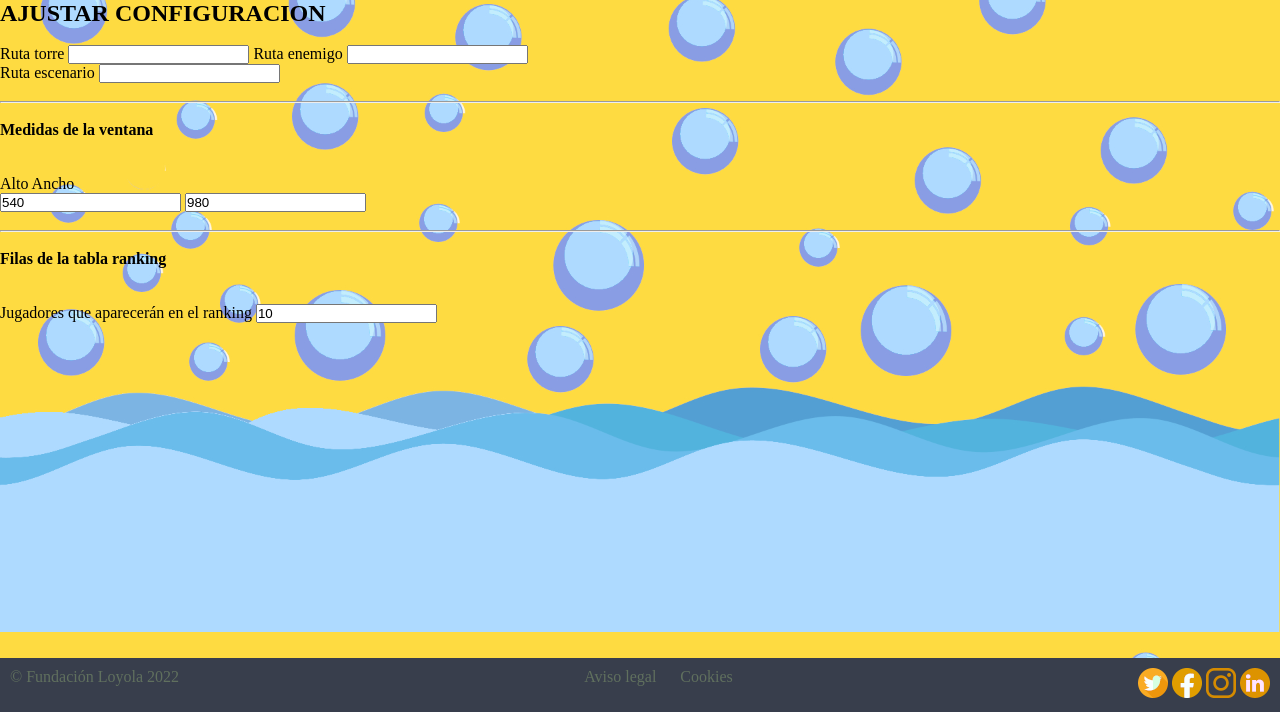
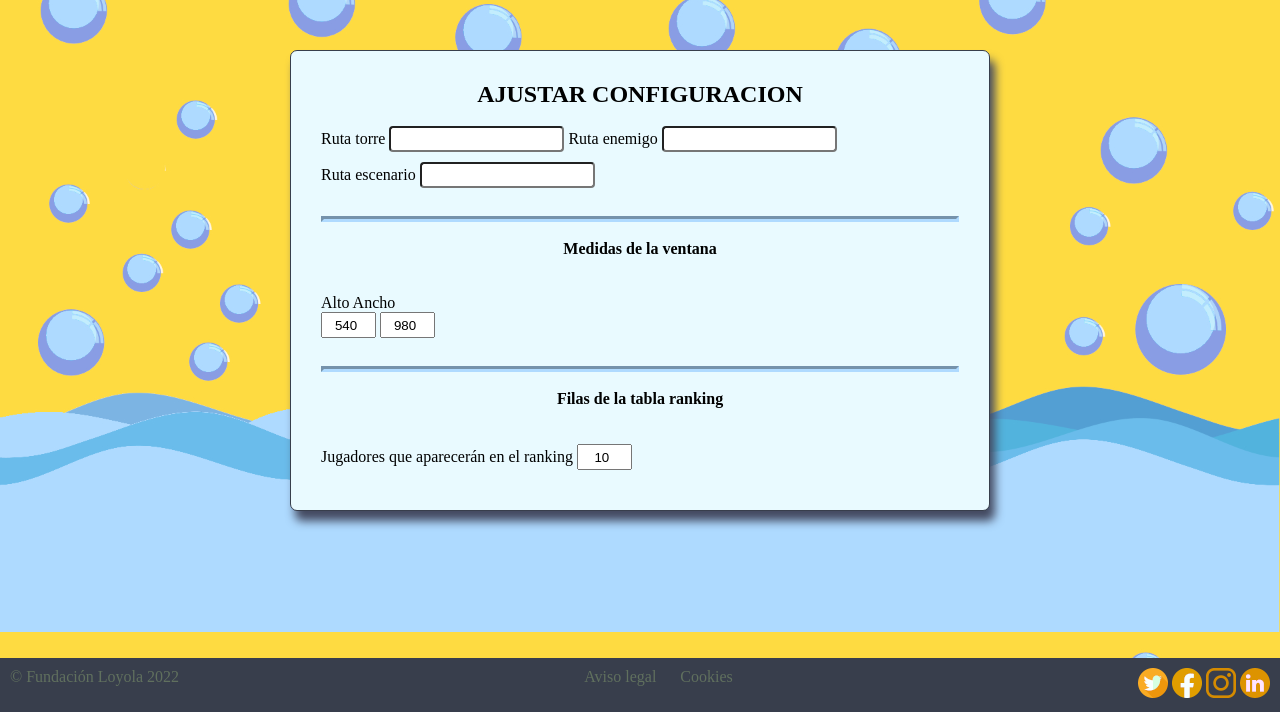
Before and after one commit to MiguelHidalgoCastro/2223_2DAW_LIMPIANDO_LA_PLAYA, a PHP site: page /php/vistas/configuracion.php in a window 1280 px wide. Shown: the part 88-800 px from the top of the page. Run offline with PHP 8.4, Linux system fonts and the light colour scheme; the visitor is signed in with stand-in values (Sample User, id 1); some web fonts are replaced.

Commit message:
Modificado el css

```diff
--- a/src/css/style.css
+++ b/src/css/style.css
@@ -338,6 +338,50 @@ footer div#rrss img:hover {
 }
 
 
+/*------Estilo del formulario de configuracion. Es el formulario donde se encuentra los datos de configuracion-------*/
+/*FALTAN COMENTARIOS*/
+/*Se refiere al div con id="divConfiguracion" que esta dentro del main*/
+main div#divConfiguracion {
+    width: 700px; /*Ancho del formulario*/
+    /*height: 250px;*/
+    padding: 30px;
+    margin: 50px auto;
+    background-color: #E9FAFF;
+    border-radius: 7px;
+    border-color: #383e4c;
+    border: 1px solid #383e4c;
+    box-shadow: 5px 10px 10px #444A61;
+}
+
+/* El estilo se aplicará al h2 que esta dentro del div con id="divConfiguracion" dentro del main y
+a el h4 que está dentro del formulario, a su vez dentro del div, dentro del main*/
+main div#divConfiguracion h2,
+main div#divConfiguracion form h4{
+    text-align: center;
+}
+
+main div#divConfiguracion form hr{
+    border-color: #afdaff;
+    border-width: 3.5px;
+}
+
+/*Modificar los inputs*/
+main div#divConfiguracion form input[type="text"]{
+    width: 175px;
+    height: 26px;
+    margin-bottom: 10px;
+    padding-left: 10px;
+    border-radius: 4px;
+    /*display: block;*/
+}
+
+main div#divConfiguracion form input[type="number"]{
+    width: 55px;
+    height: 26px;
+    text-align: center;
+    margin-bottom: 10px;
+    padding-left: 10px;
+}
 
 /*-------------Media Query Moviles-------------*/
 @media (max-width: 960px) {
```
